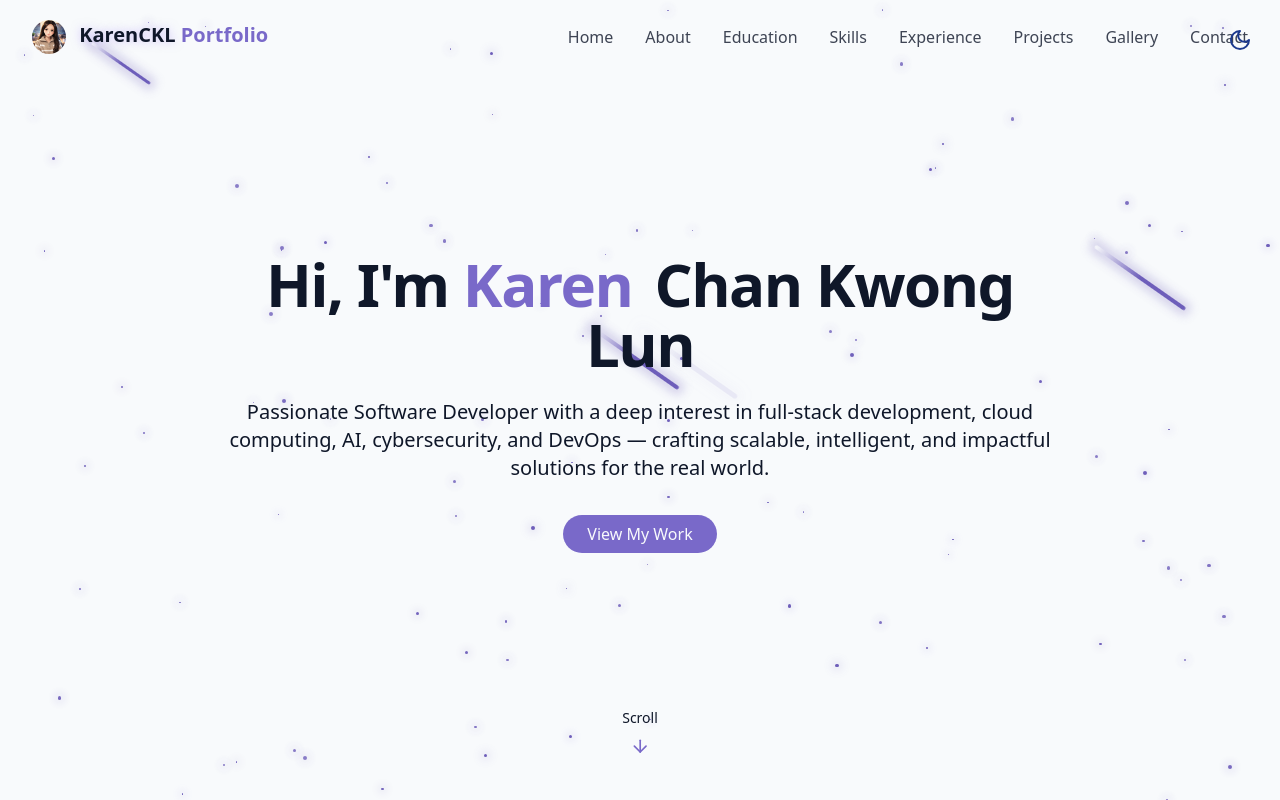
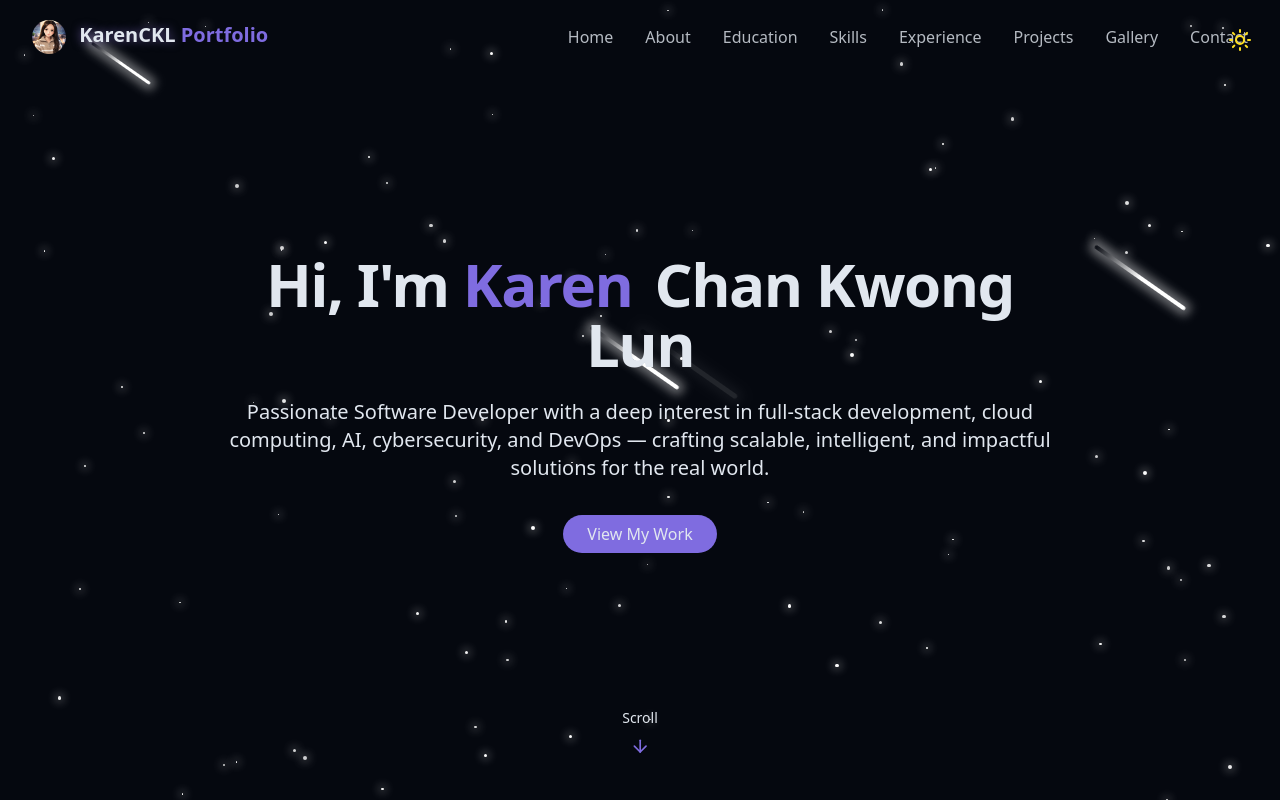
Before and after one commit to KarenCKL/my-portfolio, a React (Vite) app: page /my-portfolio/ in a window 1280 px wide. Shown: the top 800 px of the page. Built offline with nearby package versions, Linux system fonts and the light colour scheme.

Commit message:
made dark mode default

```diff
--- a/index.html
+++ b/index.html
@@ -5,6 +5,13 @@
     <link rel="icon" type="image/svg+xml" href="%BASE_URL%favicon.svg" />
     <meta name="viewport" content="width=device-width, initial-scale=1.0" />
     <title>Karen Chan Kwong Lun - Portfolio</title>
+    <script>
+      (function() {
+        var theme = localStorage.getItem('theme');
+        if (!theme) { theme = 'dark'; localStorage.setItem('theme', 'dark'); }
+        if (theme === 'dark') { document.documentElement.classList.add('dark'); }
+      })();
+    </script>
   </head>
   <body>
     <div id="root"></div>
--- a/src/components/ThemeToggle.jsx
+++ b/src/components/ThemeToggle.jsx
@@ -3,16 +3,19 @@ import { useEffect, useState } from "react";
 import { cn } from "@/lib/utils";
 
 export const ThemeToggle = () => {
-  const [isDarkMode, setIsDarkMode] = useState(false);
+  const [isDarkMode, setIsDarkMode] = useState(
+    localStorage.getItem("theme") !== "light"
+  );
 
   useEffect(() => {
     const storedTheme = localStorage.getItem("theme");
-    if (storedTheme === "dark") {
+    if (storedTheme === "light") {
+      document.documentElement.classList.remove("dark");
+      setIsDarkMode(false);
+    } else {
+      localStorage.setItem("theme", "dark");
+      document.documentElement.classList.add("dark");
       setIsDarkMode(true);
-      document.documentElement.classList.add("dark");
-    } else {
-      localStorage.setItem("theme", "light");
-      setIsDarkMode(false);
     }
   }, []);
 
```
